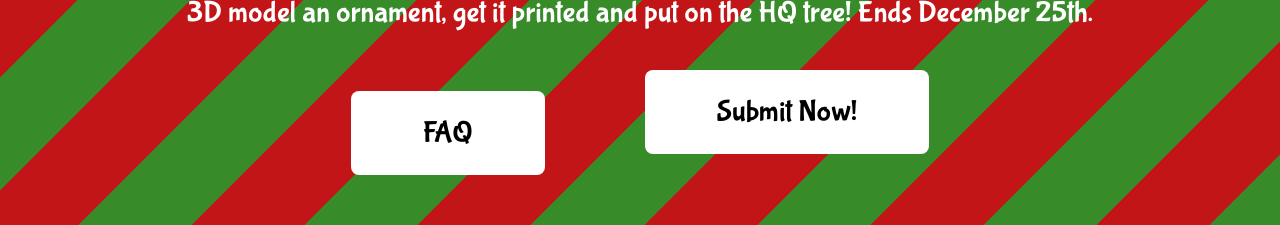
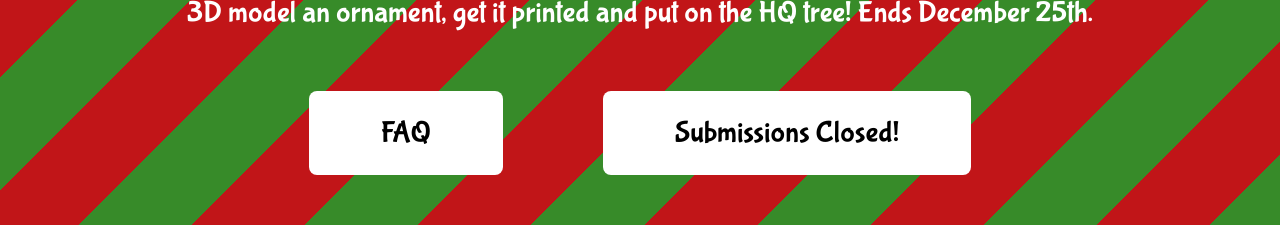
Before and after one commit to hackclub/bauble, a SvelteKit app: page / in a window 1280 px wide. Shown: the part 419-644 px from the top of the page. Built offline with nearby package versions, Linux system fonts and the light colour scheme.

Commit message:
closed submissions

```diff
--- a/src/routes/+page.svelte
+++ b/src/routes/+page.svelte
@@ -14,7 +14,7 @@
     </h2>
     <div class="flex gap-25 mt-5">
         <button class="font-bubblegum bg-white text-black text-3xl py-6 px-18 rounded-lg transition cursor-pointer" on:click={() => document.getElementById('faq').scrollIntoView({ behavior: 'smooth' })}>FAQ</button>
-        <a href="https://submit.hackclub.com/bauble" target="_blank" rel="noopener noreferrer" class="font-bubblegum bg-white text-black text-3xl py-6 px-18 rounded-lg transition animate-bounce duration-1000">Submit Now!</a>
+        <a href="https://hackclub.com" target="_blank" rel="noopener noreferrer" class="font-bubblegum bg-white text-black text-3xl py-6 px-18 rounded-lg transition">Submissions Closed!</a>
     </div>
 </section>
 
@@ -57,7 +57,7 @@
         </details>
         <details class="mb-3 bg-white rounded-lg">
             <summary class="font-bubblegum text-xl text-black p-4 cursor-pointer">I've finished my ornament!</summary>
-            <p class="font-bubblegum px-4 pb-4 text-black">Great! Make sure it follows all the requirements (see the requirements section above), upload it to Printables, and <a href="https://submit.hackclub.com/bauble" target="_blank" rel="noopener noreferrer" class="underline cursor-pointer">submit</a>!</p>
+            <p class="font-bubblegum px-4 pb-4 text-black">Great! Make sure it follows all the requirements (see the requirements section above), upload it to Printables, and <a href="https://hackclub.com" target="_blank" rel="noopener noreferrer" class="underline cursor-pointer">submit</a>!</p>
         </details>
         <details class="mb-3 bg-white rounded-lg">
             <summary class="font-bubblegum text-xl text-black p-4 cursor-pointer">I have some other questions!</summary>
```
